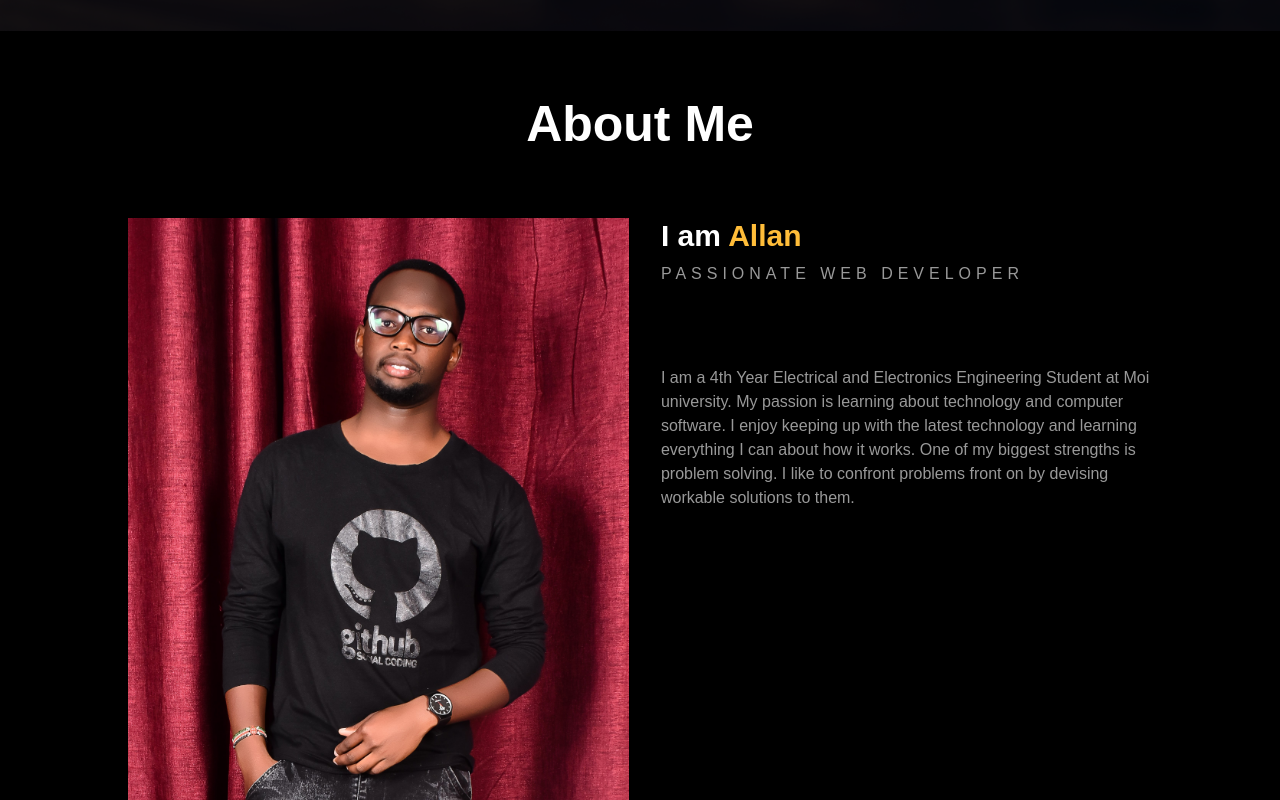
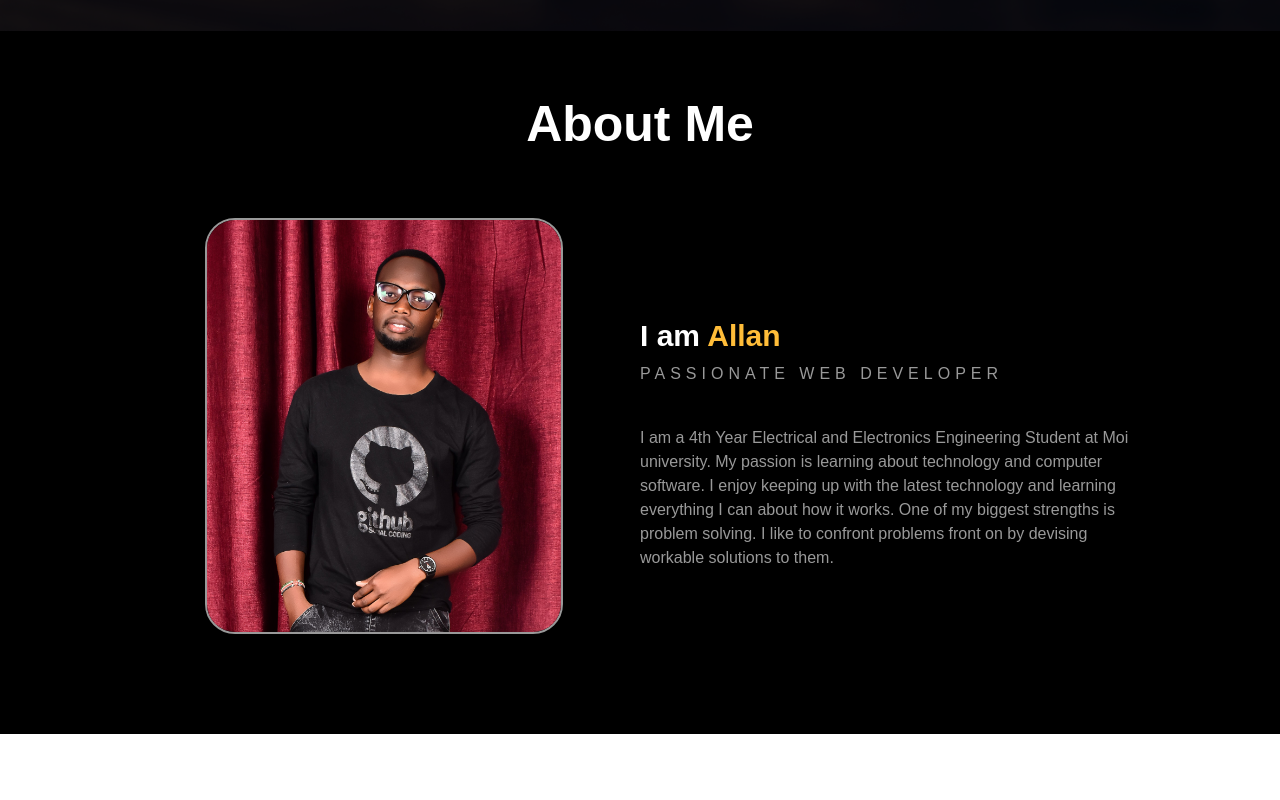
Before and after one commit to AllanKipchumba/portfolio-site, a React (Create React App) app: page / in a window 1280 px wide. Shown: the part 769-1569 px from the top of the page. After the commit the page ends 1503 px from the top, so only its background shows below. Built offline with nearby package versions, Linux system fonts and the light colour scheme.

Commit message:
completed about component

```diff
--- a/src/components/about/About.jsx
+++ b/src/components/about/About.jsx
@@ -10,15 +10,19 @@ export const About = () => {
           about me
         </h1>
 
-        <div className="flex gap-8 max-w-[80%] mx-auto">
-          <div>
-            <img src={profile} alt="developer" />
+        <div className=" gap-8 lg:gap-0 grid grid-cols-1 md:grid-cols-2 max-w-[80%] mx-auto pb-[100px]">
+          <div className="flex justify-center">
+            <img
+              src={profile}
+              alt="developer"
+              className="w-[50%] md:w-[100%] lg:w-[70%]"
+            />
           </div>
-          <div>
+          <div className="lg:mt-[100px]">
             <h1 className="text-3xl font-bold mb-2">
               I am <span className="text-[#ffbd39]">Allan</span>
             </h1>
-            <p className="uppercase tracking-[5px] mb-20 text-[#999999]">
+            <p className="uppercase tracking-[5px] mb-10 text-[#999999]">
               Passionate Web Developer
             </p>
 
--- a/src/components/about/about.scss
+++ b/src/components/about/about.scss
@@ -1,4 +1,8 @@
 .about {
     background-color: black;
     //@at-root
+    img {
+        border: 2px solid #999999;
+        border-radius: 30px;
+    }
 }
```
Also changed, not shown: src/components/education/Education.jsx (added), src/components/education/education.scss (added).
